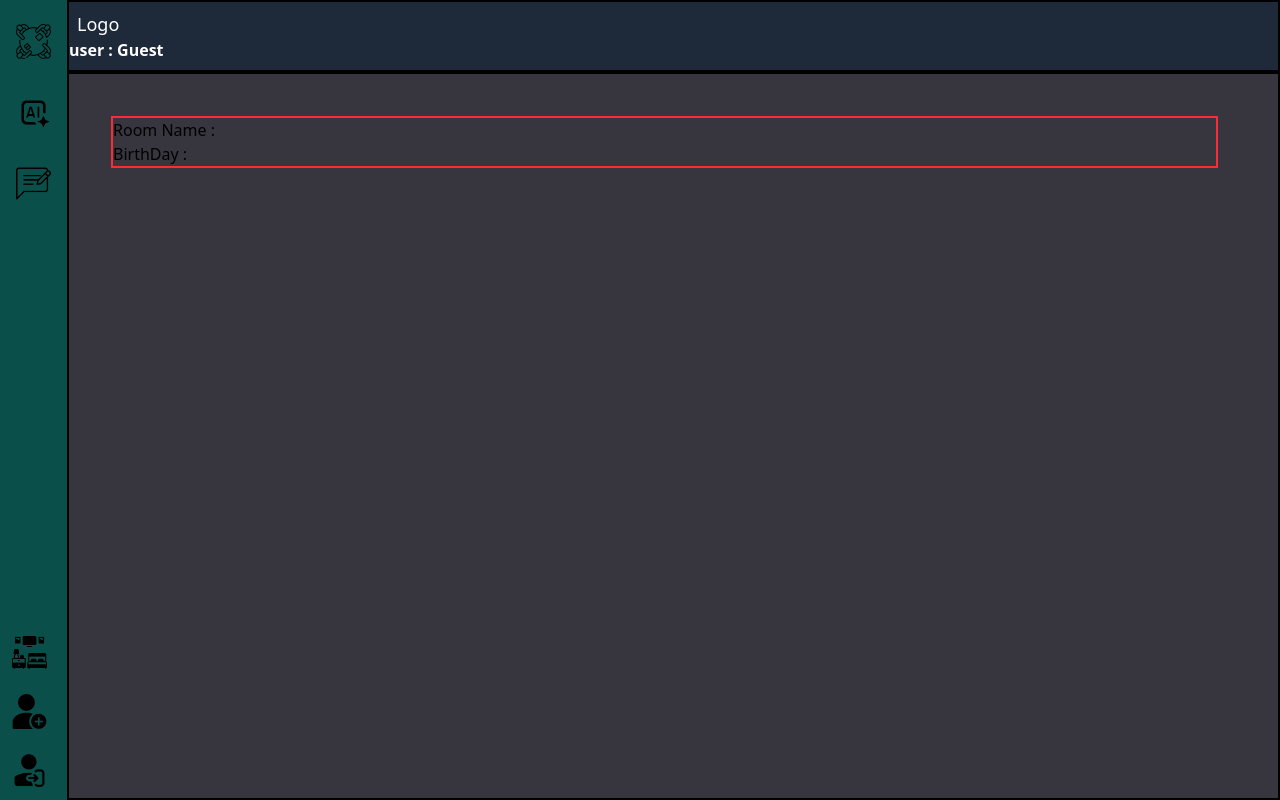
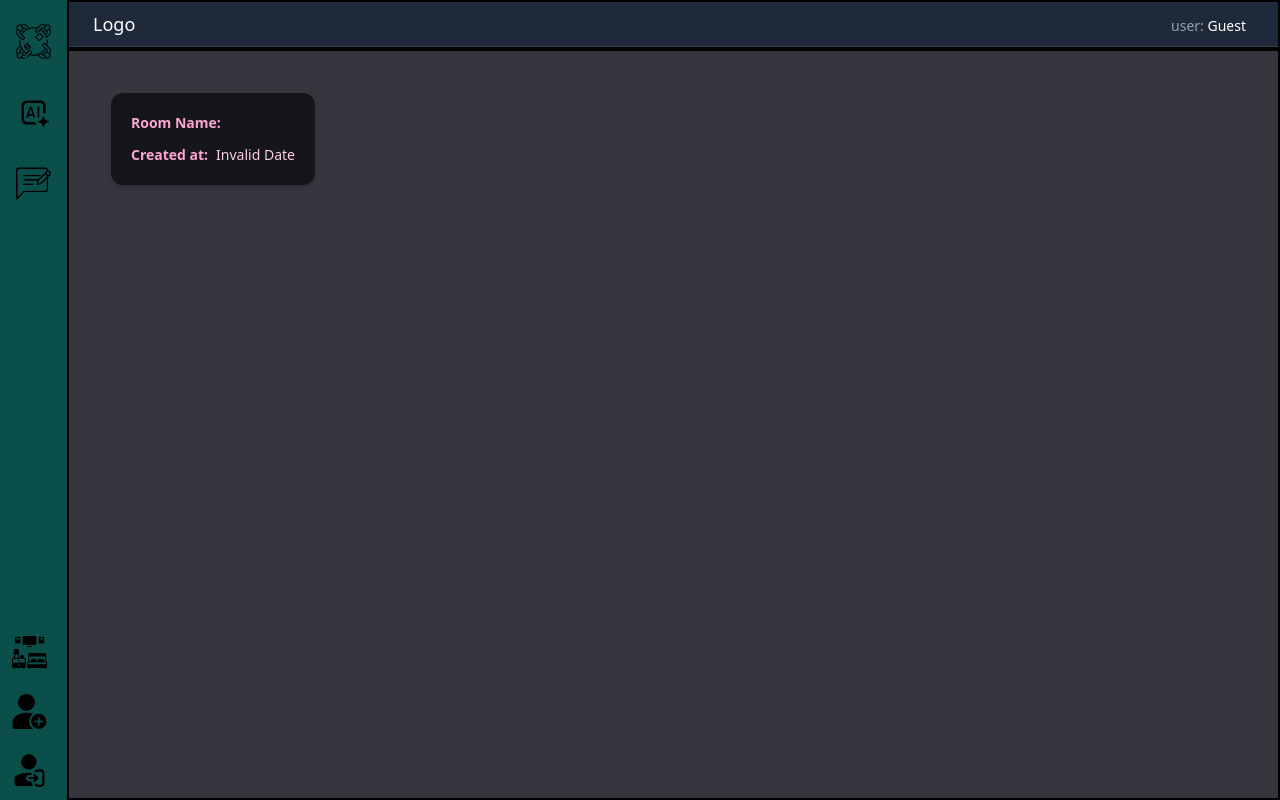
Before and after one commit to AdityaTuljapurkar/Final-Year-Project, a React app in the folder frontend/: page /room_details in a window 1280 px wide. Built offline with nearby package versions, Linux system fonts and the light colour scheme; no server answers; the HTML template or start-up script is replaced by a standard one.

Commit message:
fixed header and roominfo

```diff
--- a/frontend/src/App.jsx
+++ b/frontend/src/App.jsx
@@ -14,11 +14,11 @@ import roomNameContext from "./context/RoomName";
 
 export default function App() {
   const [room_Toggel, setroom_Toggel] = useState(false);
-  const [userName_main, setUserName_main] = useState(''); // This stays here
+  const [userName_main, setUserName_main] = useState(localStorage.getItem('username') || '');
   const [roomname, setRoom_name] = useState('')
 
   return (
-    <roomNameContext.Provider value={{roomname , setRoom_name}} >
+    <roomNameContext.Provider value={{ roomname, setRoom_name }} >
       <userNameContext.Provider value={{ userName_main, setUserName_main }}>
         <div className="flex h-screen overflow-hidden bg-gray-400">
           <Navbar onToggleRoom={() => setroom_Toggel(!room_Toggel)} />
--- a/frontend/src/components/Header.jsx
+++ b/frontend/src/components/Header.jsx
@@ -1,44 +1,71 @@
-import React , {useState} from "react";
-import { Link } from "react-router";
+import React, { useState, useEffect, useContext } from "react";
+import { Link } from "react-router"; // You can remove this if unused
 import RoomDetails from "../pages/RoomDetails";
 import { useLocation } from "react-router";
 import userNameContext from "./myContext";
-import { useContext } from "react";
 import roomNameContext from "../context/RoomName";
-
-
+import { getRoomDetails } from "../api/rooms";
 
 export default function Header() {
-  const [toggleInfo, setToggleInfo] = useState(false)
-  const handelToggle = () => (setToggleInfo((prev)=>!prev))
-  const Location = useLocation()
-  // const [popUp, setPopUp] = useState(false)
-  const path = Location.pathname.split('/')
-  // const [room_id, setRoom_id] = useState('')
-  const popUp = path[1]==='room'
-  const room_id = path[2]
-const { userName_main } = useContext(userNameContext)
-const {roomname} = useContext(roomNameContext)
+  const [toggleInfo, setToggleInfo] = useState(false);
+  const handelToggle = () => (setToggleInfo((prev) => !prev));
 
+  const Location = useLocation();
+  const path = Location.pathname.split('/');
 
+  const popUp = path[1] === 'room';
+  const room_id = path[2];
 
+  const { userName_main } = useContext(userNameContext);
+  const { roomname } = useContext(roomNameContext);
 
+  const [buttonName, setButtonName] = useState(roomname || "Loading...");
+
+  useEffect(() => {
+    if (popUp && room_id) {
+      getRoomDetails(room_id)
+        .then((res) => {
+          setButtonName(res.data.name || res.data.room_name);
+        })
+        .catch((err) => {
+          console.log("Header fetch error:", err);
+          setButtonName("Room " + room_id);
+        });
+    }
+  }, [popUp, room_id]);
 
   return (
-    <div className="bg-gray-800 text-[#ffff]  w-screen py-2 font-bold ">
-      <h2 className="text-lg px-2 font-medium">Logo</h2>
-      <h3> user : {userName_main || "Guest"} </h3>
-      {
-       popUp && (
-        <div>
-          <button onClick={handelToggle}>
-          {roomname}
-          </button>
-          {toggleInfo && (<RoomDetails  room_id={room_id} open={popUp}></RoomDetails>)}
+    <div className="bg-gray-800 text-[#ffff] flex justify-between items-center w-screen py-2 px-4 font-bold border-b border-gray-700">
 
-           </div>
-       )
-      }
+      {/* LEFT SIDE: Logo and Room Button */}
+      <div className="flex gap-4 items-center">
+        <h2 className="text-lg px-2 font-medium">Logo</h2>
+
+        {popUp && (
+          <div className="relative">
+            <button
+              onClick={handelToggle}
+              className="text-[#ffc300] bg-transparent px-4 py-1 rounded-full hover:bg-gray-900 cursor-pointer"
+            >
+              {buttonName}
+            </button>
+
+            {/* Dropdown popup (Adjusted to left-0 so it anchors to the button) */}
+            {toggleInfo && (
+              <div className=" absolute top-12 left-0 z-50">
+                <RoomDetails room_id={room_id} open={popUp}></RoomDetails>
+              </div>
+            )}
+          </div>
+        )}
+      </div>
+
+      {/* RIGHT SIDE: User Name */}
+      <div className="pr-4">
+        <h3 className="text-sm text-gray-400 font-normal mt-1">
+          user: <span className="text-white">{userName_main || "Guest"}</span>
+        </h3>
+      </div>
 
     </div>
   );
--- a/frontend/src/pages/ChatRoom.jsx
+++ b/frontend/src/pages/ChatRoom.jsx
@@ -1,13 +1,17 @@
 import React from 'react';
-import { useParams } from 'react-router';
+import { useParams, useLocation } from 'react-router';
 
 function ChatRoom() {
-  // useParams looks at the URL (e.g., /room/5) and grabs the "5" for us!
   const { roomId } = useParams();
+  const location = useLocation();
+
+
+  const roomName = location.state?.roomName || `Room ${roomId}`;
 
   return (
-    <div className='border-2 border-teal-500 bg-black text-cyan-50 w-full h-full p-4'>
-      <h1 className='text-2xl text-[#ffc300]'>Welcome to Room {roomId}</h1>
+    <div className='border-2 border-[#468A9A] bg-black text-cyan-50 w-full h-full p-4 flex flex-col'>
+      {/* Display the actual room name here */}
+      <h1 className='text-2xl text-[#ffc300]'>Welcome to {roomName}</h1>
       <p className='mt-4'>This is where we will build the real-time messaging interface next!</p>
     </div>
   )
--- a/frontend/src/pages/Login.jsx
+++ b/frontend/src/pages/Login.jsx
@@ -22,6 +22,7 @@ function Login() {
     console.log("Tokens: " ,res.data)
     localStorage.setItem('access', res.data.access)
     localStorage.setItem('refresh',res.data.refresh)
+    localStorage.setItem('username',Username)
     setUserName_main(Username)
     navigate('/')
   })
--- a/frontend/src/pages/RoomDetails.jsx
+++ b/frontend/src/pages/RoomDetails.jsx
@@ -15,19 +15,29 @@ function RoomDetails({open ,room_id}) {
 
 
   return (
-    <div>
-      {/* {getData} */}
-      <div className='flex border-red-500 border-2  flex-col'>
-        <ul>
-          <li>
-            Room Name : {roomdata.name}
-          </li>
-          <li>
-            BirthDay : {roomdata.created_at}
-          </li>
-        </ul>
-      </div>
-    </div>
+<div className="m-0 p-0">
+  <div className="flex flex-col bg-black/60 p-5 rounded-xl text-pink-200 shadow-md w-fit mt-0">
+    <ul className="space-y-3 text-sm m-0 p-0">
+      <li className="flex gap-2">
+        <span className="font-semibold text-pink-300">Room Name:</span>
+        <span>{roomdata.name}</span>
+      </li>
+
+      <li className="flex gap-2">
+        <span className="font-semibold text-pink-300">Created at:</span>
+        <span>
+          {new Date(roomdata.created_at).toLocaleString("en-IN", {
+            day: "2-digit",
+            month: "long",
+            year: "numeric",
+            hour: "2-digit",
+            minute: "2-digit"
+          })}
+        </span>
+      </li>
+    </ul>
+  </div>
+</div>
   )
 }
 
--- a/frontend/src/pages/RoomLists.jsx
+++ b/frontend/src/pages/RoomLists.jsx
@@ -21,7 +21,8 @@ export default function RoomList() {
       navigate(`/verify_room/${room.id}`, { state: { roomName: room.name } });
     } else {
       // If no password, go straight to the room
-      navigate(`/room/${room.id}`);
+      navigate(`/room/${room.id}`,{state:{roomName : room.name}});
+
     }
   }
 
```
Lines whose indentation alone changed are shown as unchanged.
